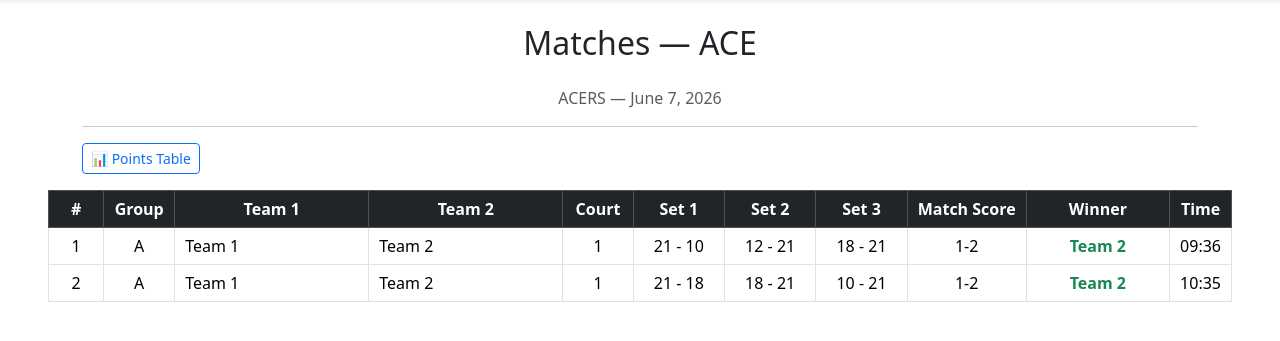
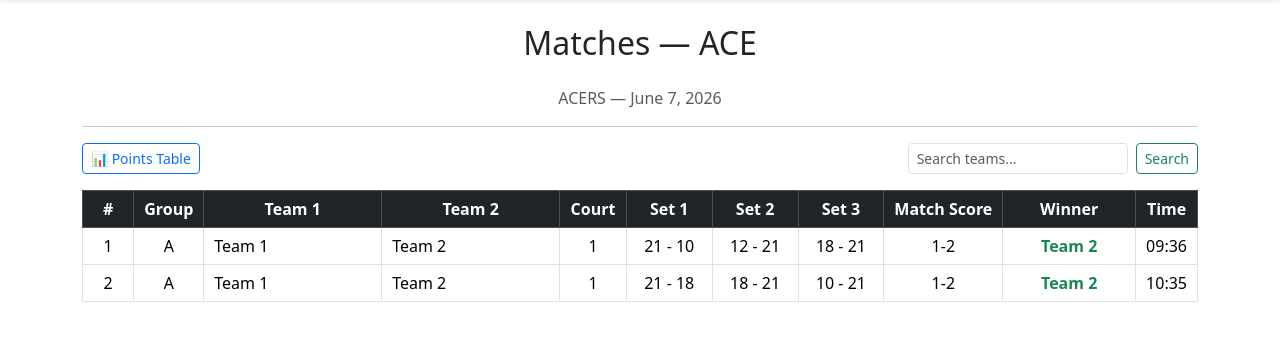
Before and after one commit to SanyamSood/tournament-tracker, a Django app: page /badminton/tournament/2/matches/ in a window 1280 px wide. Shown: the part 56-397 px from the top of the page. Run offline with Django 5.2, Linux system fonts and the light colour scheme; data comes from the database, SQL or seed files in the repository.

Commit message:
added search function

```diff
--- a/badminton/templates/view_matches.html
+++ b/badminton/templates/view_matches.html
@@ -6,10 +6,11 @@
 {% block content %}
 <div class="container mt-4">
     <h2 class="text-center mb-4">Matches — {{ tournament.name }}</h2>
-    <p class=" text-center text-muted mb-2"> {{ tournament.place }} — {{ tournament.date }}</p>
+    <p class="text-center text-muted mb-2">{{ tournament.place }} — {{ tournament.date }}</p>
     <hr>
 
-    <div class="d-flex justify-content-start align-items-center mb-3 flex-wrap gap-2">
+    <div class="d-flex justify-content-between align-items-center mb-3 flex-wrap gap-2">
+        <div class="d-flex gap-2 flex-wrap">
             <a href="{% url 'tournament_detail' tournament.id %}" class="btn btn-outline-primary btn-sm">
                 📊 Points Table
             </a>
@@ -20,8 +21,13 @@
             {% endif %}
         </div>
 
+        <!-- 🔍 Search Form -->
+        <form method="get" class="d-flex" role="search">
+            <input type="text" name="search" class="form-control form-control-sm me-2"
+                   placeholder="Search teams..." value="{{ search_query }}">
+            <button class="btn btn-sm btn-outline-success" type="submit">Search</button>
+        </form>
     </div>
-
 
     <style>
         table.table th,
@@ -46,6 +52,7 @@
             table.table {
                 font-size: 12px;
             }
+
             .btn-sm {
                 font-size: 12px;
                 padding: 2px 6px;
@@ -81,7 +88,6 @@
                     <td class="col-team text-start" title="{{ match.team1.name }}">{{ match.team1.name }}</td>
                     <td class="col-team text-start" title="{{ match.team2.name }}">{{ match.team2.name }}</td>
                     <td class="col-court">{{ match.court_number }}</td>
-
                     <td class="col-set">{{ match.set1_team1 }} - {{ match.set1_team2 }}</td>
 
                     <td class="col-set">
@@ -113,7 +119,6 @@
                     <td class="col-time">
                         {{ match.local_time|time:"H:i" }}
                         {% if user.is_authenticated and match.updated_at|date:"c" != match.created_at|date:"c" %}
-
                             <br>
                             <small class="text-muted">(Updated {{ match.local_updated_time|time:"H:i" }})</small>
                         {% endif %}
--- a/badminton/views.py
+++ b/badminton/views.py
@@ -8,6 +8,7 @@
 from .utils import update_points_table
 from datetime import timedelta
 import string
+from django.db.models import Q
 
 # ==== GROUP CHECKERS ====
 def is_organiser(user):
@@ -94,16 +95,36 @@
         'current_tournament': tournament
     })
 
+
 def view_matches(request, tournament_id):
     tournament = get_object_or_404(Tournament, pk=tournament_id)
-    matches = Match.objects.filter(group__tournament=tournament).order_by('created_at')
+
+    # Get the search query from GET parameters
+    search_query = request.GET.get('search', '').strip()
+
+    # Base queryset: matches for the tournament
+    matches = Match.objects.filter(group__tournament=tournament)
+
+    # If search query is provided, filter by team1 or team2 name
+    if search_query:
+        matches = matches.filter(
+            Q(team1__name__icontains=search_query) |
+            Q(team2__name__icontains=search_query)
+        )
+
+    # Order matches by creation time
+    matches = matches.order_by('created_at')
+
+    # Add local time attributes to each match
     for match in matches:
         match.local_time = match.created_at + timedelta(hours=5, minutes=30)
         match.local_updated_time = match.updated_at + timedelta(hours=5, minutes=30)
+
     return render(request, 'view_matches.html', {
         'tournament': tournament,
         'matches': matches,
         'current_tournament': tournament,
+        'search_query': search_query,  # Pass it to template for form value
     })
 
 def load_teams(request):
```
Lines whose indentation alone changed are shown as unchanged.
